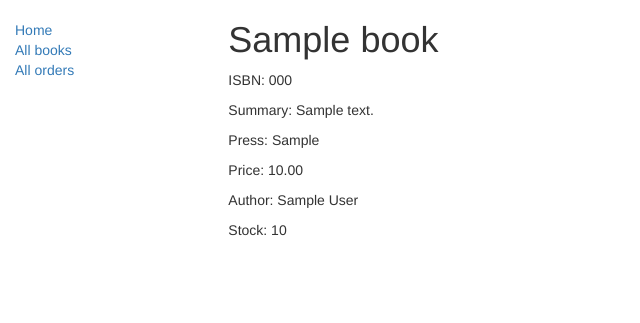
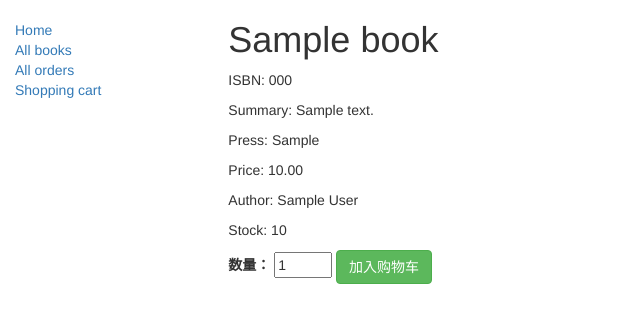
Before and after one commit to LazyFu/BookstoreSalesManagementSystem, a Django app: page /catalog/books/000/ in a window 1280 px wide. Shown: the top 323 px of the page, without its empty margins (0-640 px from the left). Run offline with Django 5.2, Linux system fonts and the light colour scheme; tables that the repository leaves empty hold one stand-in row (values such as "Sample post"); some libraries are stand-ins or nearby versions.

Commit message:
we can add books to shopping cart now add almost unusable shopping cart
need to handle:
-how to restore the stock
-when checkout show a table to add infomations
-organize urls and ...
-we're almost there

```diff
--- a/BookstoreSalesManagementSystem/catalog/templates/base_generic.html
+++ b/BookstoreSalesManagementSystem/catalog/templates/base_generic.html
@@ -24,6 +24,7 @@
               <li><a href="{% url 'index' %}">Home</a></li>
               <li><a href="{% url 'books' %}">All books</a></li>
               <li><a href="{% url 'orders' %}">All orders</a></li>
+              <li><a href="{% url 'view_cart' %}">Shopping cart</a></li>
             </ul>
           {% endblock %}
         </div>
--- a/BookstoreSalesManagementSystem/catalog/templates/catalog/book_detail.html
+++ b/BookstoreSalesManagementSystem/catalog/templates/catalog/book_detail.html
@@ -11,5 +11,45 @@
 <p>Press: {{ book.press }}</p>
 <p>Price: {{ book.price }}</p>
 <p>Author: {{ book.author }}</p>
-  <p>Stock: {{ book.stock }}</p>
+<p class="stock-count">Stock: {{ book.stock }}</p>  <!-- 添加class方便定位 -->
+
+<form method="post" action="{% url 'add_to_cart' book.isbn %}" class="add-to-cart-form">
+    {% csrf_token %}
+    <label for="quantity">数量：</label>
+    <input type="number" id="quantity" name="quantity" value="1" min="1" max="{{ book.stock }}" required>
+    <button type="submit" class="btn btn-success">加入购物车</button>
+</form>
+
+<script>
+document.addEventListener('DOMContentLoaded', function() {
+    const csrftoken = document.querySelector('[name=csrfmiddlewaretoken]').value;
+
+    // 统一使用fetch API
+    document.querySelector('.add-to-cart-form').addEventListener('submit', function(e) {
+        e.preventDefault();
+
+        const formData = new FormData(this);
+        const quantity = parseInt(formData.get('quantity'));
+
+        fetch(this.action, {
+            method: 'POST',
+            body: formData,
+            headers: {
+                'X-CSRFToken': csrftoken
+            }
+        })
+        .then(response => response.json())
+        .then(data => {
+            if(data.status === 'success') {
+                // 更新库存显示
+                const stockElem = document.querySelector('.stock-count');
+                stockElem.textContent = `Stock: ${parseInt(stockElem.textContent.split(': ')[1]) - quantity}`;
+                alert('加入购物车成功！');
+            } else {
+                alert(data.message || '操作失败');
+            }
+        });
+    });
+});
+</script>
 {% endblock %}
--- /dev/null
+++ b/BookstoreSalesManagementSystem/catalog/templates/catalog/checkout.html
@@ -0,0 +1,6 @@
+{% extends "base_generic.html" %}
+{% block content %}
+<h2>订单确认</h2>
+<p>此处是结算流程页面。稍后可添加支付功能。</p>
+<a href="{% url 'view_cart' %}">返回购物车</a>
+{% endblock %}
--- a/BookstoreSalesManagementSystem/catalog/urls.py
+++ b/BookstoreSalesManagementSystem/catalog/urls.py
@@ -7,4 +7,11 @@ urlpatterns = [
     path('books/<str:pk>/', views.BookDetailView.as_view(), name='book_detail'),
     path('orders/', views.OrderListView.as_view(), name='orders'),
     path('order/<int:order_id>/', views.OrderDetailView.as_view(), name='order_detail'),
+    path('cart/add/<str:isbn>/', views.add_to_cart, name='add_to_cart'),
+    path('cart/remove/<str:isbn>/', views.remove_from_cart, name='remove_from_cart'),
+    path('cart/update/', views.update_cart, name='update_cart'),
+    path('cart/update_cart_item/',views.update_cart_item,name='update_cart_item'),
+    path('cart/clear/', views.clear_cart, name='clear_cart'),
+    path('cart/', views.view_cart, name='view_cart'),
+    path('checkout/', views.checkout, name='checkout'),
 ]
--- a/BookstoreSalesManagementSystem/catalog/views.py
+++ b/BookstoreSalesManagementSystem/catalog/views.py
@@ -1,6 +1,7 @@
 from django.db import transaction
 from django.http import JsonResponse
 from django.shortcuts import render, get_object_or_404, redirect
+from django.utils import timezone
 
 # Create your views here.
 from .models import Book, Order, OrderItem
@@ -36,33 +37,57 @@ class OrderListView(generic.ListView):
 class OrderDetailView(generic.DetailView):
     model = Order
 
+
 # def order_detail(request, order_id):
 #     order = get_object_or_404(Order, id=order_id)
 #     return render(request, 'catalog/order_detail.html', {'order': order})
 #
 #
-# def book_detail(request, book_id):
-#     book = get_object_or_404(Book, id=book_id)
+# def book_detail(request, isbn):
+#     book = get_object_or_404(Book, id=isbn)
 #     return render(request, 'catalog/book_detail.html', {'book': book})
 
-# views.py
-def add_to_cart(request, book_id):
-    book = get_object_or_404(Book, pk=book_id)
-    cart = request.session.get('cart', {})
+# def add_to_cart(request, isbn):
+#     book = get_object_or_404(Book, isbn=isbn)
+#     cart = request.session.get('cart', {})
+#
+#     # 获取用户输入数量（示例）
+#     quantity = int(request.POST.get('quantity', 1))
+#
+#     # 库存校验
+#     if book.stock < (cart.get(str(book.isbn), 0) + quantity):
+#         return JsonResponse({'status': 'error', 'message': '库存不足'})
+#
+#     # 更新购物车
+#     cart[str(book.isbn)] = cart.get(str(book.isbn), 0) + quantity
+#     request.session['cart'] = cart
+#
+#     return JsonResponse({'status': 'success', 'cart_total': sum(cart.values())})
 
-    # 获取用户输入数量（示例）
-    quantity = int(request.POST.get('quantity', 1))
+def add_to_cart(request, isbn):
+    try:
+        book = Book.objects.get(isbn=isbn)
+        quantity = int(request.POST.get('quantity', 1))
 
-    # 库存校验
-    if book.stock < (cart.get(str(book.id), 0) + quantity):
-        return JsonResponse({'status': 'error', 'message': '库存不足'})
+        # 直接扣减总库存
+        with transaction.atomic():
+            if book.stock >= quantity:
+                book.stock -= quantity
+                book.save()
 
-    # 更新购物车
-    cart[str(book.id)] = cart.get(str(book.id), 0) + quantity
-    request.session['cart'] = cart
+                # 记录临时售出状态（使用session）
+                cart = request.session.get('cart', {})
+                cart[book.isbn] = {
+                    'quantity': quantity,
+                    'expires': timezone.now().timestamp() + 900  # 15分钟过期
+                }
+                request.session['cart'] = cart
+                return JsonResponse({'status': 'success'})
 
-    return JsonResponse({'status': 'success', 'cart_total': sum(cart.values())})
+            return JsonResponse({'status': 'error', 'msg': '库存不足'})
 
+    except Exception as e:
+        return JsonResponse({'status': 'error', 'msg': str(e)})
 
 def view_cart(request):
     cart = request.session.get('cart', {})
@@ -70,17 +95,18 @@ def view_cart(request):
     total = 0
 
     # 转换为可操作对象
-    for book_id, qty in cart.items():
-        book = Book.objects.get(id=int(book_id))
-        item_total = book.price * qty
+    for isbn, item in cart.items():
+        book = Book.objects.get(isbn=isbn)
+        quantity = item['quantity']
+        item_total = book.price * quantity
         cart_items.append({
             'book': book,
-            'quantity': qty,
+            'quantity': quantity,
             'total': item_total
         })
         total += item_total
 
-    return render(request, 'cart/session_cart.html', {
+    return render(request, 'catalog/session_cart.html', {
         'cart_items': cart_items,
         'total': total
     })
@@ -95,8 +121,8 @@ def checkout(request):
             total=0  # 需计算真实金额
         )
 
-        for book_id, qty in cart.items():
-            book = Book.objects.select_for_update().get(id=book_id)
+        for isbn, qty in cart.items():
+            book = Book.objects.select_for_update().get(id=isbn)
             # 创建订单项
             OrderItem.objects.create(
                 order=order,
@@ -113,3 +139,40 @@ def checkout(request):
         request.session.modified = True
 
     return redirect(order.get_absolute_url())
+
+def remove_from_cart(request, isbn):
+    cart = request.session.get('cart', {})
+    if isbn in cart:
+        cart.pop(isbn)
+        request.session['cart'] = cart
+        return JsonResponse({'status': 'success'})
+    return JsonResponse({'status': 'error', 'message': '未找到该商品'})
+
+def update_cart(request):
+    cart = request.session.get('cart', {})
+    for key in request.POST:
+        if key.startswith('quantity_'):
+            isbn = key.split('_', 1)[1]
+            try:
+                qty = int(request.POST[key])
+                if qty > 0:
+                    cart[isbn] = qty
+            except ValueError:
+                continue
+    request.session['cart'] = cart
+    return JsonResponse({'status': 'success'})
+
+def update_cart_item(request, isbn):
+    quantity = int(request.GET.get('quantity', 1))
+    cart = request.session.get('cart', {})
+    if quantity > 0:
+        cart[isbn] = quantity
+        request.session['cart'] = cart
+        return JsonResponse({'status': 'success'})
+    else:
+        return JsonResponse({'status': 'error', 'message': '数量必须大于 0'})
+
+
+def clear_cart(request):
+    request.session['cart'] = {}
+    return redirect('view_cart')
```
Also changed, not shown: BookstoreSalesManagementSystem/catalog/management/commands/restore_stock.py (added, +29 -0 lines), BookstoreSalesManagementSystem/catalog/templates/catalog/session_cart.html (added, +112 -0 lines), BookstoreSalesManagementSystem/catalog/migrations/0003_alter_orderitem_order.py (added), BookstoreSalesManagementSystem/catalog/migrations/0004_alter_orderitem_order.py (added), README.md. Lines whose indentation alone changed are shown as unchanged.
